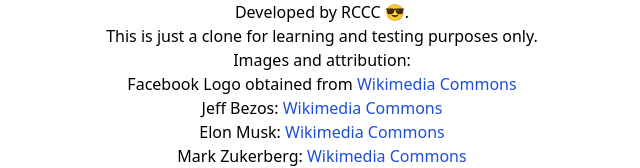
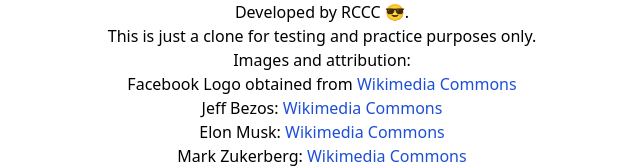
Before and after one commit to rccc7/fbclone2, a Next.js app: page /about in a window 1280 px wide. Shown: the top 168 px of the page, without its empty margins (318-958 px from the left). Built offline with nearby package versions, Linux system fonts and the light colour scheme; no server answers.

Commit message:
Updated about page

```diff
--- a/pages/about.js
+++ b/pages/about.js
@@ -12,7 +12,7 @@
             }
             <div className='flex flex-col items-center'>
                 <h1>Developed by RCCC 😎.</h1>
-                <p>This is just a clone for learning and testing purposes only.</p>
+                <p>This is just a clone for testing and practice purposes only.</p>
                 <p>Images and attribution:</p>
                 <p>Facebook Logo obtained from <a className='text-blue-700' href='https://commons.wikimedia.org/wiki/File:Facebook_f_Logo_(with_gradient).svg' target='_blank' rel="noreferrer" >Wikimedia Commons</a></p>
                 <p>Jeff Bezos: <a className='text-blue-700' href='https://commons.wikimedia.org/wiki/File:Secretary_of_Defense_Ash_Carter_meets_with_Jeff_Bezos,_May_5,_2016_(1)_(cropped).jpg' target='_blank' rel="noreferrer" >Wikimedia Commons</a></p>
```
